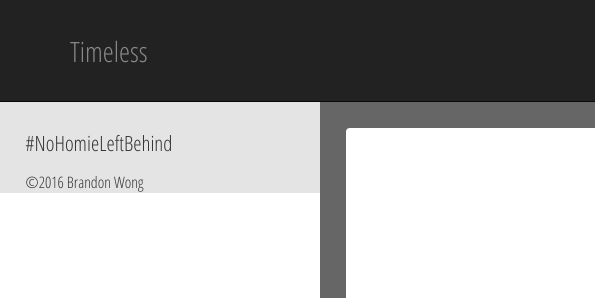
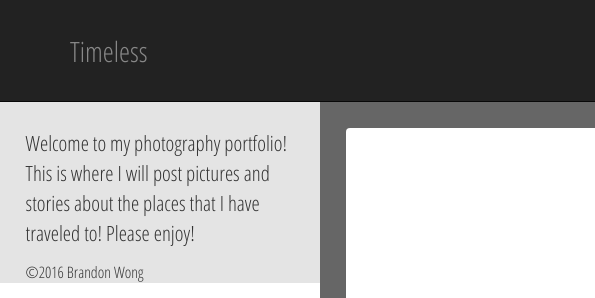
Before and after one commit to Technostorm77/Technostorm77.github.io, a plain HTML site: page index.html in a window 1280 px wide. Shown: the top 298 px of the page, 0-595 px from the left. Drawn offline with nearby package versions, Linux system fonts and the light colour scheme.

Commit message:
hyyy7yy8uu

```diff
--- a/index.html
+++ b/index.html
@@ -42,22 +42,22 @@
     <div class="col-sm-3 col-md-3">
       <div id="text1">
         <p>
-          #NoHomieLeftBehind
+          Welcome to my photography portfolio! This is where I will post pictures and stories about the places that I have traveled to! Please enjoy!
         </p>
       </div>
       <div id="text2">
         <p>
-          #SquadGoals
+          Welcome to my photography portfolio! This is where I will post pictures and stories about the places that I have traveled to! Please enjoy!
         </p>
       </div>
       <div id="text3">
         <p>
-          #PranksterGangsterNation
+          Welcome to my photography portfolio! This is where I will post pictures and stories about the places that I have traveled to! Please enjoy!
         </p>
       </div>
       <div id="text4">
         <p>
-          #HaterAlert
+          Welcome to my photography portfolio! This is where I will post pictures and stories about the places that I have traveled to! Please enjoy!
         </p>
       </div>
       <div>
```
